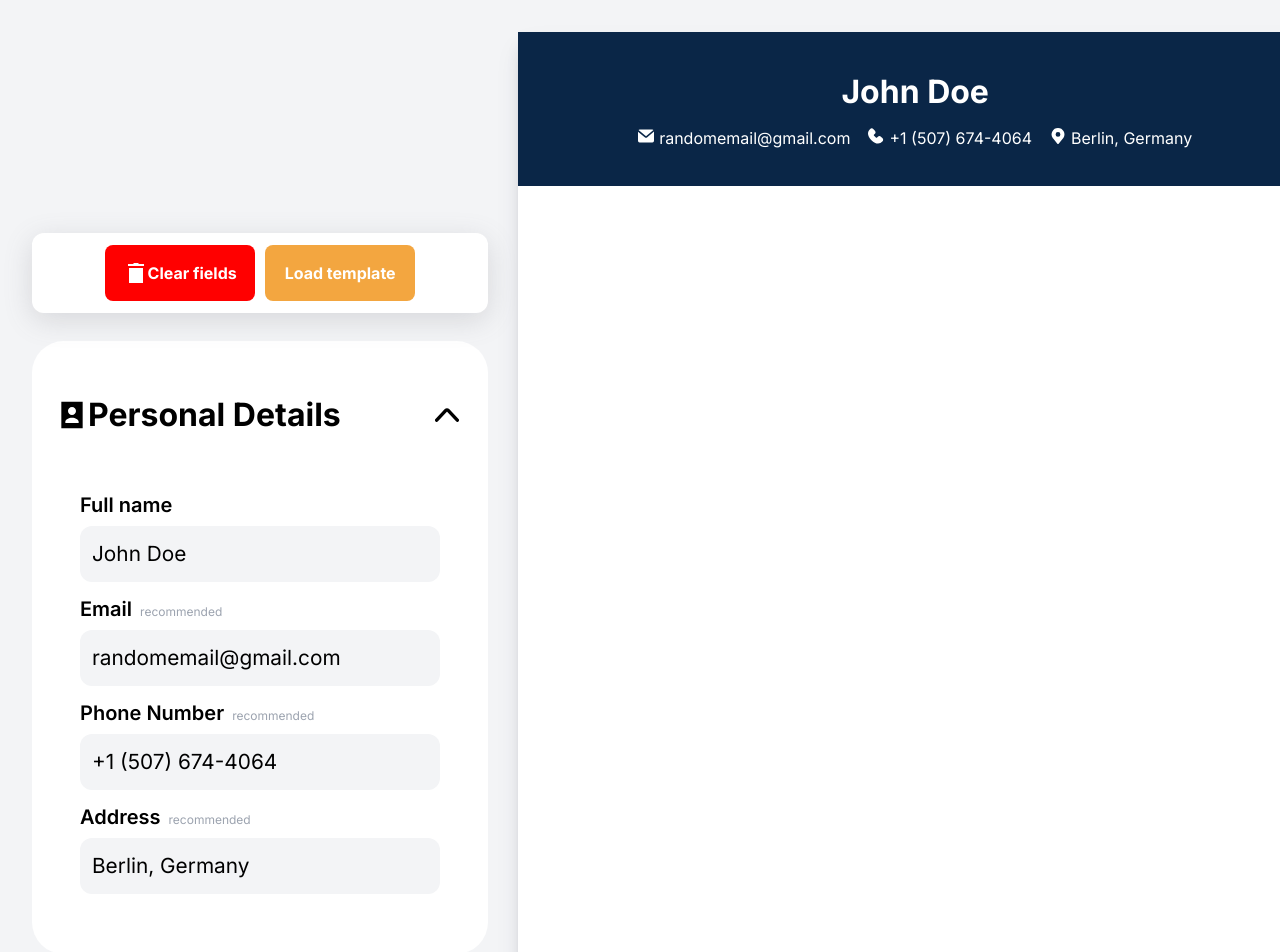
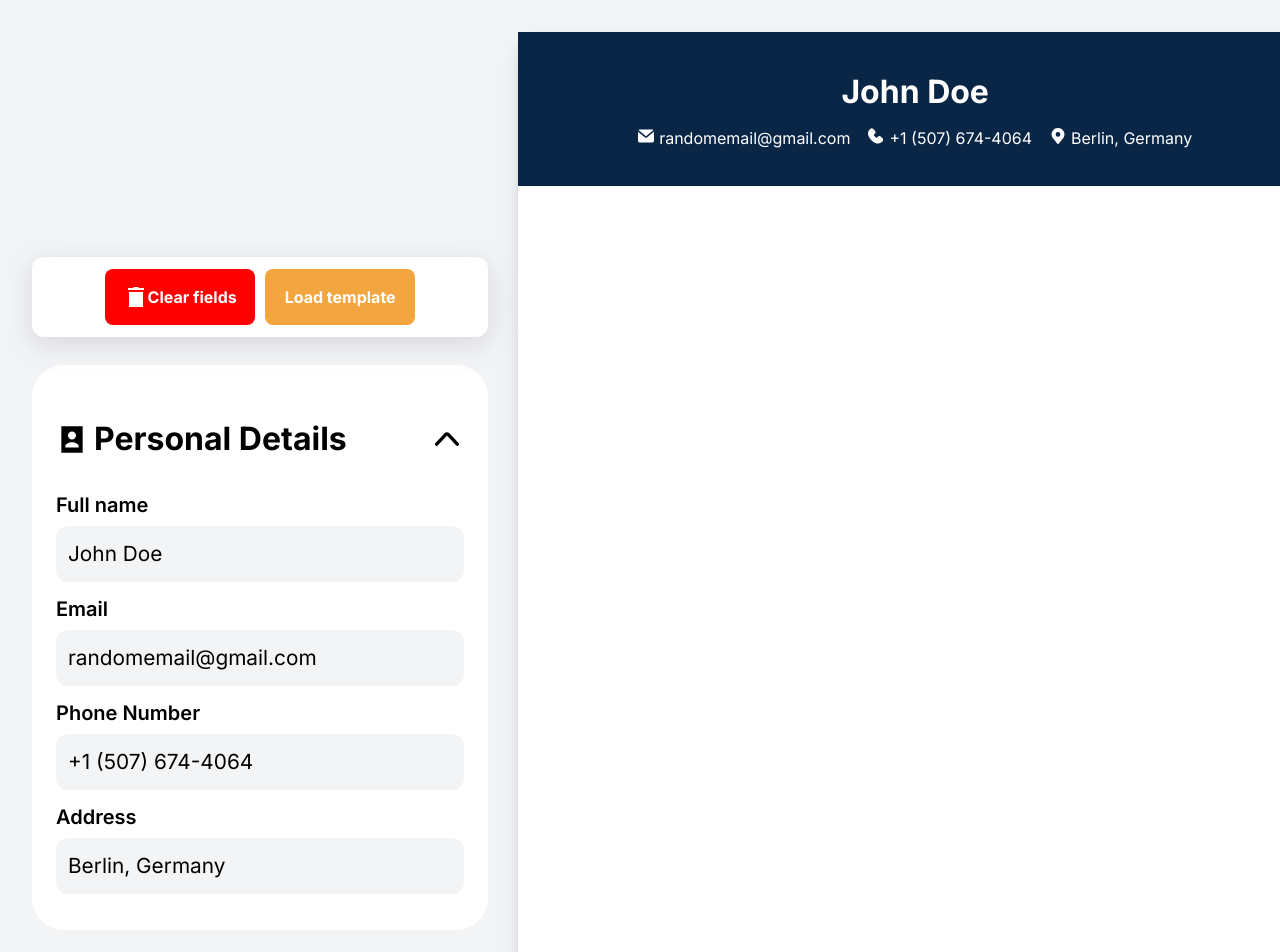
Before and after one commit to Ventorix/React-CV-App, a React (Vite) app: page / in a window 1280 px wide. Shown: the top 952 px of the page. Built offline with nearby package versions, Linux system fonts and the light colour scheme.

Commit message:
Redesigned input blocks into reusable components

```diff
--- a/src/components/Form.jsx
+++ b/src/components/Form.jsx
@@ -1,43 +1,15 @@
 import { StyledForm } from './styled_components/editSidebarStyles';
-import InputBlock from './InputBlock';
+import InputList from './InputList';
 
 function Form(props) {
 	return (
 		<StyledForm>
-			<InputBlock
-				labelText={'Full name'}
-				placeholderText={'First and last name'}
+			<InputList
+				labelTextArr={props.labelTextArr}
+				placeholderTextArr={props.placeholderTextArr}
+				propertyArr={props.propertyArr}
 				setInfo={props.setInfo}
 				info={props.info}
-				property={'name'}
-				id='full-name'
-			/>
-			<InputBlock
-				labelText={'Email'}
-				placeholderText={'Enter email'}
-				recommendText={'recommended'}
-				setInfo={props.setInfo}
-				info={props.info}
-				property={'email'}
-				id='email'
-			/>
-			<InputBlock
-				labelText={'Phone Number'}
-				placeholderText={'Enter phone number'}
-				recommendText={'recommended'}
-				setInfo={props.setInfo}
-				info={props.info}
-				property={'phone'}
-				id='phone'
-			/>
-			<InputBlock
-				labelText={'Address'}
-				placeholderText={'City, Country'}
-				recommendText={'recommended'}
-				setInfo={props.setInfo}
-				info={props.info}
-				property={'location'}
-				id='location'
 			/>
 		</StyledForm>
 	);
--- a/src/components/ContactsInfoSection.jsx
+++ b/src/components/InfoSection.jsx
@@ -3,14 +3,24 @@ import { StyledSection } from './styled_components/editSidebarStyles';
 import Form from './Form';
 import SectionTitle from './SectionTitle';
 
-function ContactsInfoSection(props) {
+function InfoSection(props) {
 	const [isOpen, setOpen] = useState(true);
 	return (
 		<StyledSection>
 			<SectionTitle isOpen={isOpen} setOpen={setOpen} />
-			{isOpen ? <Form info={props.info} setInfo={props.setInfo} /> : ''}
+			{isOpen ? (
+				<Form
+					info={props.info}
+					setInfo={props.setInfo}
+					labelTextArr={props.labelTextArr}
+					placeholderTextArr={props.placeholderTextArr}
+					propertyArr={props.propertyArr}
+				/>
+			) : (
+				''
+			)}
 		</StyledSection>
 	);
 }
 
-export default ContactsInfoSection;
+export default InfoSection;
--- a/src/components/InputBlock.jsx
+++ b/src/components/InputBlock.jsx
@@ -1,15 +1,16 @@
 import TextInput from '../UI/inputs/TextInput';
 import { StyledInputBlock } from './styled_components/editSidebarStyles';
 import InputLabel from './InputLabel';
+
 function InputBlock(props) {
 	return (
 		<StyledInputBlock>
-			<InputLabel htmlFor={props.id} text={props.labelText} recommendText={props.recommendText} />
+			<InputLabel htmlFor={props.propertyArr} text={props.labelTextArr} />
 			<TextInput
-				placeholder={props.placeholderText}
-				value={props.info[props.property]}
-				onChange={(e) => props.setInfo({ ...props.info, [props.property]: e.target.value })}
-				id={props.id}
+				placeholder={props.placeholderTextArr}
+				value={props.info[props.propertyArr]}
+				onChange={(e) => props.setInfo({ ...props.info, [props.propertyArr]: e.target.value })}
+				id={props.propertyArr}
 			/>
 		</StyledInputBlock>
 	);
--- /dev/null
+++ b/src/components/InputList.jsx
@@ -0,0 +1,22 @@
+import InputBlock from './InputBlock';
+
+function InputList(props) {
+	return (
+		<>
+			{props.propertyArr.map((item, i) => {
+				return (
+					<InputBlock
+						labelTextArr={props.labelTextArr[i]}
+						placeholderTextArr={props.placeholderTextArr[i]}
+						propertyArr={props.propertyArr[i]}
+						setInfo={props.setInfo}
+						info={props.info}
+						key={Math.floor(Math.random() * (9999999 - 1 + 1)) + 1}
+					/>
+				);
+			})}
+		</>
+	);
+}
+
+export default InputList;
--- a/src/components/ResumeTopBlock.jsx
+++ b/src/components/ResumeTopBlock.jsx
@@ -4,7 +4,7 @@ import { SmallSVG } from '../UI/svg/svg';
 function ResumeTopBlock(props) {
 	return (
 		<StyledResumeTopBlock>
-			<h1 style={{ margin: '0' }}>{props.info.name}</h1>
+			<h1>{props.info.name}</h1>
 			<StyledContactInfoBlock>
 				<div>
 					{props.info.email ? <SmallSVG src='../src/assets/email.svg' alt='Email'></SmallSVG> : ''}
--- a/src/components/Sidebar.jsx
+++ b/src/components/Sidebar.jsx
@@ -1,13 +1,28 @@
 import { StyledSidebar, StyledFormContainer } from './styled_components/editSidebarStyles';
 import TemplateBlock from './TemplateBlock';
-import ContactsInfoSection from './ContactsInfoSection';
+import InfoSection from './InfoSection';
 
 function Sidebar(props) {
+	const labelTextArr = ['Full name', 'Email', 'Phone Number', 'Address'];
+	const propertyArr = ['name', 'email', 'phone', 'location'];
+	const placeholderTextArr = [
+		'First and last name',
+		'Enter email',
+		'Enter phone number',
+		'City, Country',
+	];
+
 	return (
 		<StyledSidebar>
 			<StyledFormContainer>
 				<TemplateBlock setInfo={props.setInfo} />
-				<ContactsInfoSection info={props.info} setInfo={props.setInfo} />
+				<InfoSection
+					info={props.info}
+					setInfo={props.setInfo}
+					labelTextArr={labelTextArr}
+					placeholderTextArr={placeholderTextArr}
+					propertyArr={propertyArr}
+				/>
 			</StyledFormContainer>
 		</StyledSidebar>
 	);
--- a/src/components/styled_components/editSidebarStyles.jsx
+++ b/src/components/styled_components/editSidebarStyles.jsx
@@ -33,7 +33,6 @@ export const StyledFormContainer = styled.div`
 export const StyledForm = styled.form`
 	background-color: ${(props) => props.theme.$white};
 	border-radius: 2rem;
-	padding: 1.5em;
 `;
 
 export const StyledSection = styled.div`
@@ -55,11 +54,9 @@ export const StyledSectionTitle = styled.div`
 	justify-content: space-between;
 	align-items: center;
 	cursor: pointer;
-	gap: 6px;
 `;
 
 export const StyledTitle = styled.div`
 	display: flex;
-	justify-content: center;
-	align-items: center;
+	gap: 6px;
 `;
```
Also changed, not shown: src/globalStyles/normalize.css.
